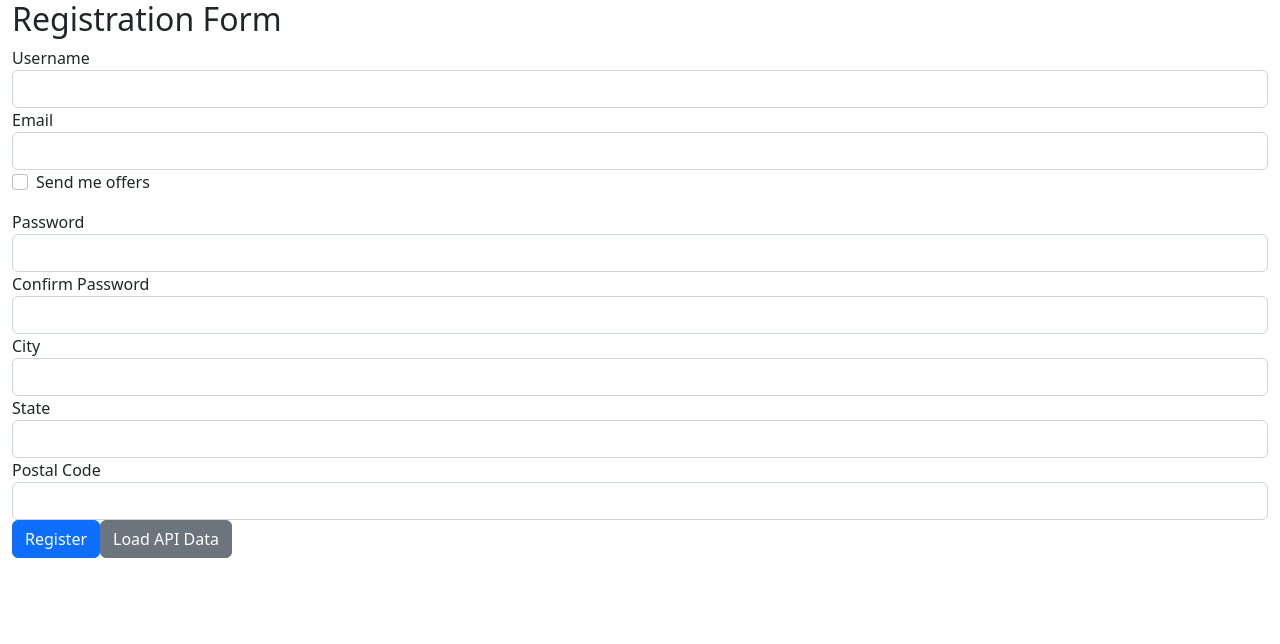
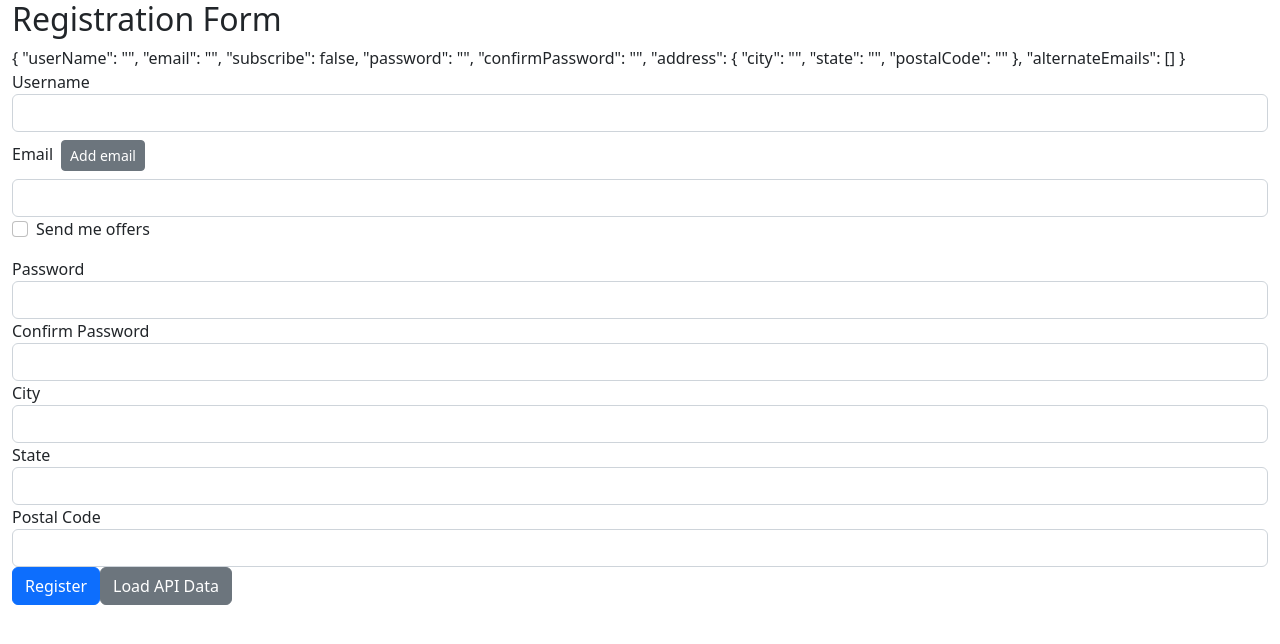
Before and after one commit to AdrianCosmin18/Reactive-Forms, an Angular app: page / in a window 1280 px wide. Shown: the top 644 px of the page. Built offline with nearby package versions, Linux system fonts and the light colour scheme.

Commit message:
add dynamic email inputs

```diff
--- a/src/app/app.component.html
+++ b/src/app/app.component.html
@@ -2,7 +2,9 @@
   <h2>Registration Form</h2>
   <form [formGroup]="registrationForm">
 
-    <div class="form-group">
+    {{registrationForm.value | json}}
+
+    <div class="form-group" >
       <label>Username</label>
       <input [ngClass]="userName?.invalid && userName?.touched ? 'is-invalid' : ''" formControlName="userName"
         type="text" class="form-control">
@@ -17,8 +19,12 @@
 
     <div class="form-group">
       <label>Email</label>
+      <button type="button" class="btn btn-secondary btn-sm m-2" (click)="addAlternateEmail()">Add email</button>
       <input [ngClass]="email?.invalid && email?.touched ? 'is-invalid': ''" formControlName="email" type="email" class="form-control">
       <small class="text-danger" [ngClass]="email?.valid || email?.untouched ? 'd-none' : ''">Email is invalid</small>
+      <div formArrayName="alternateEmails" *ngFor="let email of alternateEmails.controls; let i = index">
+        <input type="text" class="form-control my-1" [formControlName]="i"><!--legam cu index ca sa stim in care input scriem-->
+      </div>
     </div>
 
     <div class="form-check mb-3">
--- a/src/app/app.component.ts
+++ b/src/app/app.component.ts
@@ -1,5 +1,5 @@
 import {Component, OnInit} from '@angular/core';
-import {FormBuilder, FormControl, FormGroup, Validators} from "@angular/forms";
+import {FormArray, FormBuilder, FormControl, FormGroup, Validators} from "@angular/forms";
 import {forbiddenNameValidator, forbiddenNameValidator2} from "./shared/user-name.validator";
 import {passwordValidator} from "./shared/password.validator";
 
@@ -29,6 +29,14 @@
     return this.registrationForm.get('email');
   }
 
+  public get alternateEmails(){
+    return this.registrationForm.get('alternateEmails') as FormArray;
+  }
+
+  addAlternateEmail(){
+    this.alternateEmails.push(this.formBuilder.control(''));
+  }
+
 
   constructor(private formBuilder: FormBuilder) {}
 
@@ -44,8 +52,9 @@
         city: [""],
         state: [""],
         postalCode: ['']
-      }, {validator: passwordValidator})
-    });
+      }),
+      alternateEmails: this.formBuilder.array([])
+    }, {validator: passwordValidator});
 
     this.registrationForm.get('subscribe')?.valueChanges.subscribe({
       next: checkedValue => {
@@ -94,4 +103,6 @@
       confirmPassword: "test",
     });
   }
+
+
 }
```
